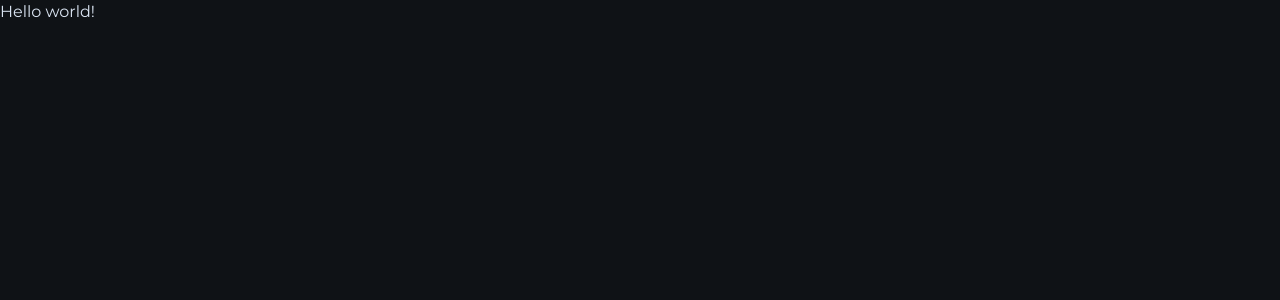
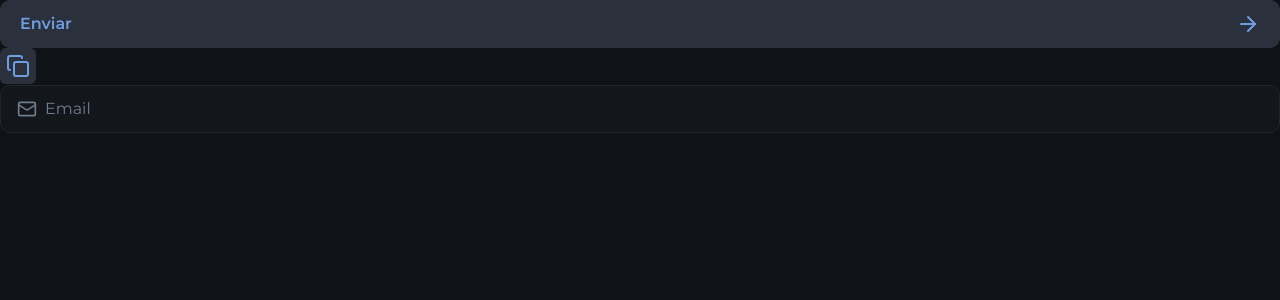
Before and after one commit to igorcalabraro/nlw-connect-react, a Next.js app: page / in a window 1280 px wide. Shown: the top 300 px of the page. Built offline with nearby package versions, Linux system fonts and the light colour scheme.

Commit message:
test: temporaily init page to test components

```diff
--- a/src/app/page.tsx
+++ b/src/app/page.tsx
@@ -1,7 +1,29 @@
+import { ArrowRight, Copy, Mail } from "lucide-react"
+import { Button } from "@/components/button";
+import { IconButton } from "@/components/icon-button";
+import { InputField, InputIcon, InputRoot } from "@/components/input";
+
 export default function Home() {
   return (
     <main>
-      <div>Hello world!</div>
+      <Button type="submit">
+        Enviar
+        <ArrowRight />
+      </Button>
+
+      <IconButton>
+        <Copy />
+      </IconButton>
+
+      <div>
+        <InputRoot>
+          <InputIcon>
+            <Mail className="size-5" />
+          </InputIcon>
+
+          <InputField type="email" placeholder="Email" />
+        </InputRoot>
+      </div>
     </main>
   );
 }
```
